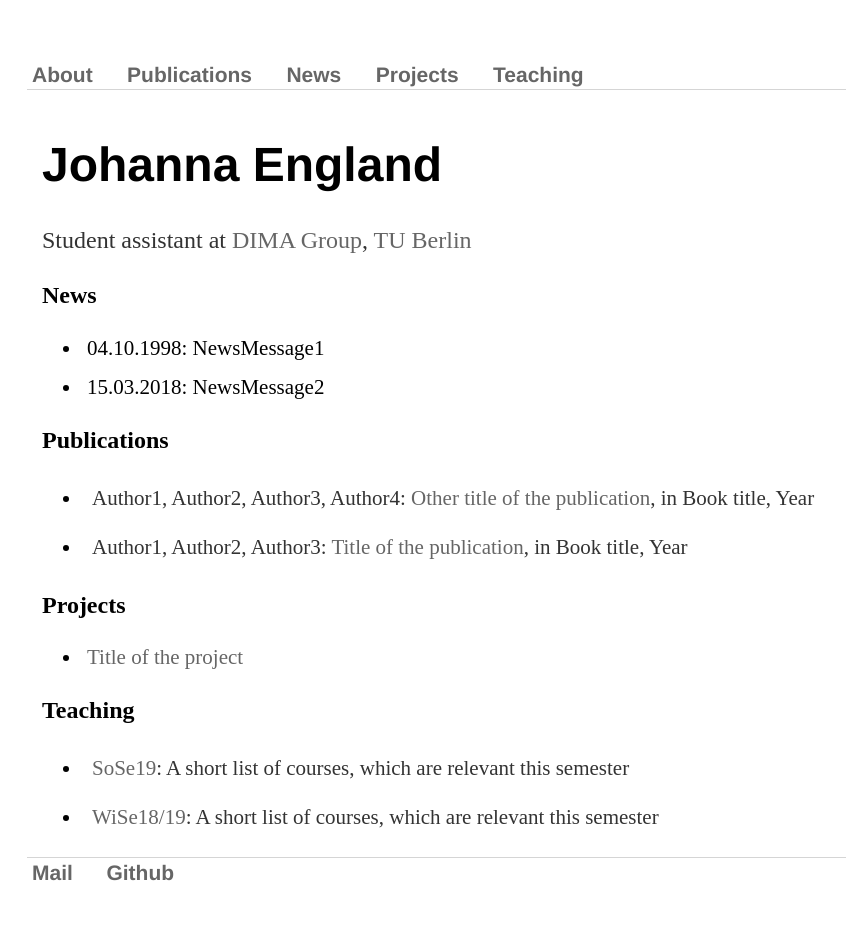
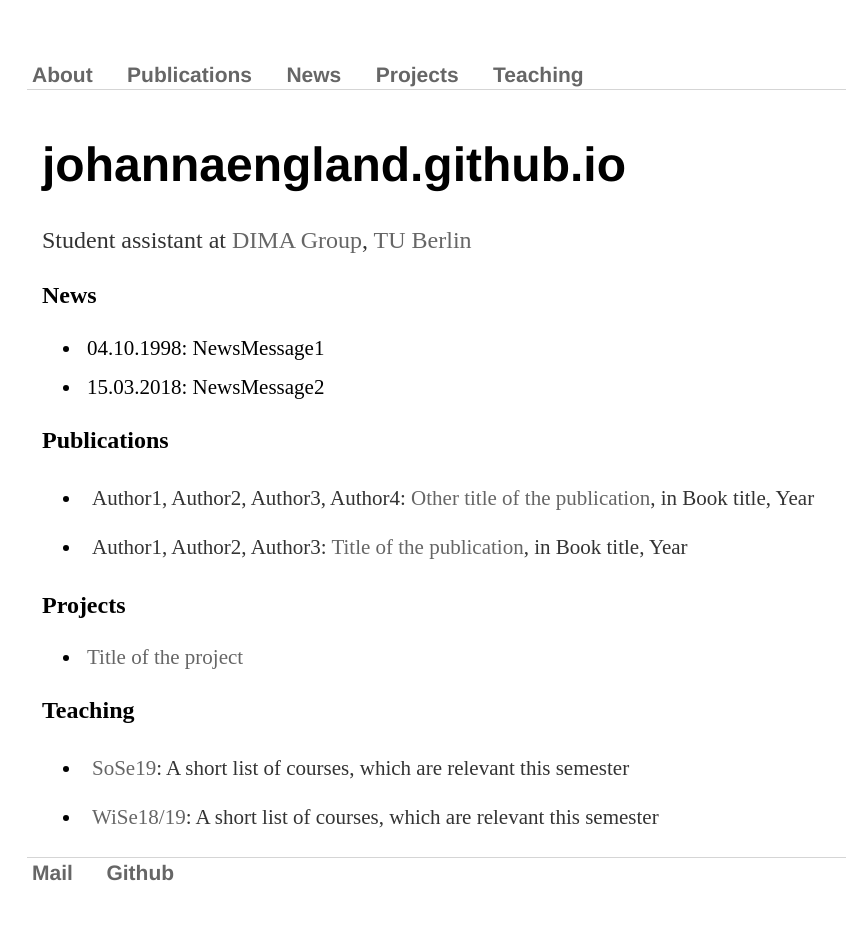
Before and after one commit to johannaengland/johannaengland.github.io, a Jekyll site: the page built from index.md, in a window 1280 px wide. Shown: the whole page, without its empty margins (165-1011 px from the left). Built offline with Jekyll 4.4.1, drawn with Linux system fonts in a browser that asks for light colours.

Commit message:
Update index.md

```diff
--- a/index.md
+++ b/index.md
@@ -3,10 +3,11 @@ layout: default
 title: Johanna England
 
 ---
-# Johanna England
-
+# {{ site.title }}
+<!---Write here everything you want visitors of the website to know (maybe include ways to contact you and your current position and workplace)-->
 Student assistant at [DIMA Group](http://www.dima.tu-berlin.de), [TU Berlin](http://www.tu-berlin.de)
 
+<!---Don't change anything in the following document-->
 ## News
 
 {% for news in site.news %}
```
